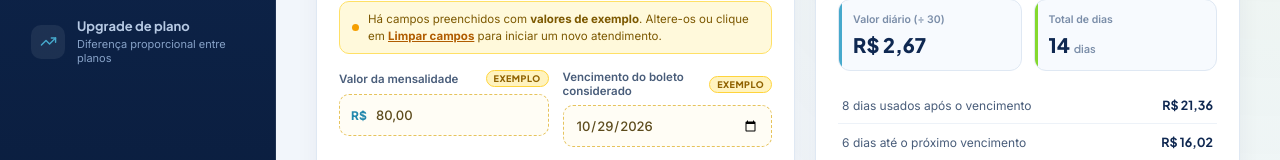
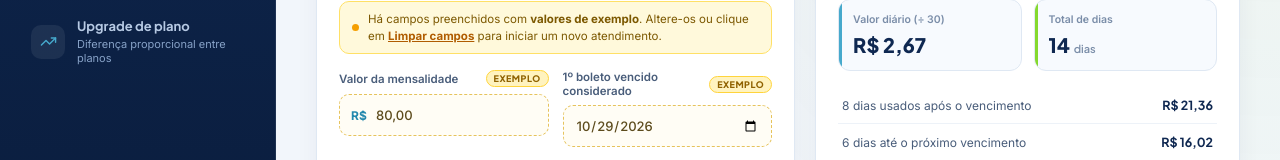
Before and after one commit to sacgiliel-lgtm/calculadora-proporcionais-vitalnet, a React (Vite) app: page / in a window 1280 px wide. Shown: the part 360-520 px from the top of the page. Built offline with nearby package versions, Linux system fonts and the light colour scheme.

Commit message:
Change label for due date field in App component

```diff
--- a/src/App.tsx
+++ b/src/App.tsx
@@ -397,7 +397,7 @@ export default function App() {
               isSample={monthly === DEFAULTS.monthly}
             />
             <Field
-              label="Vencimento do boleto considerado"
+              label="1º boleto vencido considerado"
               value={due}
               onChange={setDue}
               type="date"
```
